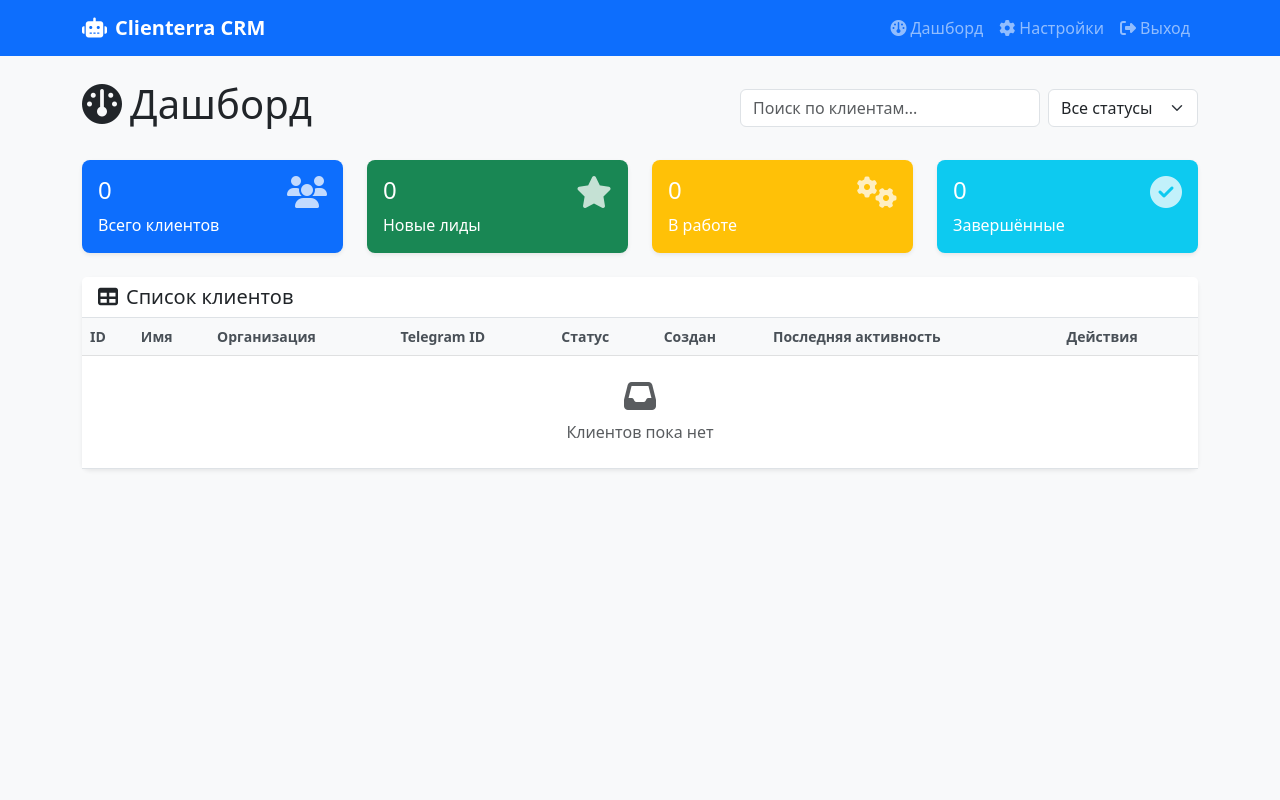
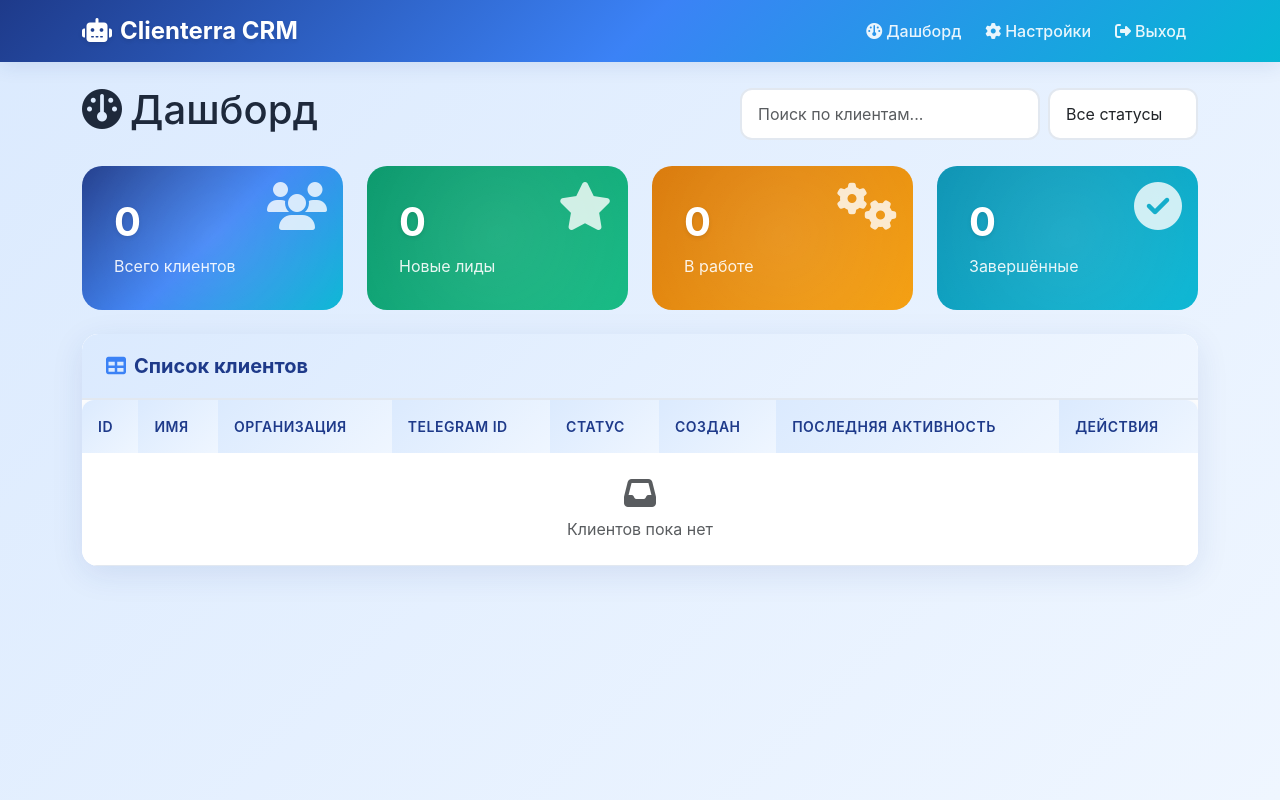
Before and after one commit to ntolkachev-gh/Clienterra-CRM, a Flask app: page / in a window 1280 px wide. Run offline with Flask 3, Linux system fonts and the light colour scheme; a user stored in the database is signed in; data that the repository does not hold is empty.

Commit message:
🌊 Добавлена Ocean Blue тема для CRM
- Красивые океанские градиенты и цвета
- Анимированные статистические карточки
- Современный дизайн с тенями и эффектами
- Улучшенная типографика и интерфейс

```diff
--- a/static/css/style.css
+++ b/static/css/style.css
@@ -1,89 +1,277 @@
-/* Дополнительные стили для Clienterra CRM */
+/* Ocean Blue Theme для Clienterra CRM */
+
+:root {
+    --ocean-primary: #1e3a8a;
+    --ocean-secondary: #3b82f6;
+    --ocean-accent: #06b6d4;
+    --ocean-light: #dbeafe;
+    --ocean-lighter: #eff6ff;
+    --ocean-dark: #1e40af;
+    --ocean-darker: #1e3a8a;
+    --ocean-text: #1e293b;
+    --ocean-text-light: #64748b;
+    --ocean-border: #e2e8f0;
+    --ocean-shadow: rgba(30, 58, 138, 0.1);
+    --ocean-gradient: linear-gradient(135deg, #1e3a8a 0%, #3b82f6 50%, #06b6d4 100%);
+    --ocean-gradient-light: linear-gradient(135deg, #dbeafe 0%, #eff6ff 100%);
+}
 
 body {
-    background-color: #f8f9fa;
+    background: var(--ocean-gradient-light);
+    color: var(--ocean-text);
+    font-family: 'Inter', -apple-system, BlinkMacSystemFont, 'Segoe UI', Roboto, sans-serif;
+    min-height: 100vh;
+}
+
+/* Навигация */
+.navbar {
+    background: var(--ocean-gradient) !important;
+    box-shadow: 0 4px 20px var(--ocean-shadow);
+    border: none;
 }
 
 .navbar-brand {
-    font-weight: 600;
+    font-weight: 700;
+    font-size: 1.5rem;
+    color: white !important;
+    text-shadow: 0 2px 4px rgba(0, 0, 0, 0.1);
 }
 
+.navbar-nav .nav-link {
+    color: rgba(255, 255, 255, 0.9) !important;
+    font-weight: 500;
+    transition: all 0.3s ease;
+    border-radius: 8px;
+    margin: 0 4px;
+}
+
+.navbar-nav .nav-link:hover {
+    color: white !important;
+    background: rgba(255, 255, 255, 0.1);
+    transform: translateY(-1px);
+}
+
+/* Карточки */
 .card {
     border: none;
-    box-shadow: 0 0.125rem 0.25rem rgba(0, 0, 0, 0.075);
-    border-radius: 0.5rem;
+    box-shadow: 0 8px 32px var(--ocean-shadow);
+    border-radius: 16px;
+    background: white;
+    transition: all 0.3s ease;
+    overflow: hidden;
+}
+
+.card:hover {
+    transform: translateY(-4px);
+    box-shadow: 0 12px 40px rgba(30, 58, 138, 0.15);
 }
 
 .card-header {
-    background-color: #fff;
-    border-bottom: 1px solid #dee2e6;
+    background: var(--ocean-gradient-light);
+    border-bottom: 2px solid var(--ocean-border);
+    font-weight: 600;
+    color: var(--ocean-primary);
+    padding: 1.25rem 1.5rem;
+    border-radius: 16px 16px 0 0 !important;
+}
+
+.card-body {
+    padding: 1.5rem;
+}
+
+/* Статистические карточки */
+.stats-card {
+    background: var(--ocean-gradient);
+    color: white;
+    border-radius: 20px;
+    padding: 2rem;
+    position: relative;
+    overflow: hidden;
+}
+
+.stats-card::before {
+    content: '';
+    position: absolute;
+    top: -50%;
+    right: -50%;
+    width: 200%;
+    height: 200%;
+    background: radial-gradient(circle, rgba(255, 255, 255, 0.1) 0%, transparent 70%);
+    animation: float 6s ease-in-out infinite;
+}
+
+.stats-card h4 {
+    font-size: 2.5rem;
+    font-weight: 700;
+    margin-bottom: 0.5rem;
+    text-shadow: 0 2px 4px rgba(0, 0, 0, 0.1);
+}
+
+.stats-card p {
+    font-size: 1rem;
+    opacity: 0.9;
+    margin: 0;
+}
+
+.stats-card i {
+    font-size: 3rem;
+    opacity: 0.8;
+    position: absolute;
+    top: 1rem;
+    right: 1rem;
+}
+
+/* Таблицы */
+.table {
+    border-radius: 12px;
+    overflow: hidden;
+    box-shadow: 0 4px 16px var(--ocean-shadow);
+}
+
+.table th {
+    background: var(--ocean-gradient-light);
+    border: none;
+    font-weight: 600;
+    color: var(--ocean-primary);
+    font-size: 0.875rem;
+    padding: 1rem;
+    text-transform: uppercase;
+    letter-spacing: 0.5px;
+}
+
+.table td {
+    padding: 1rem;
+    border-bottom: 1px solid var(--ocean-border);
+    vertical-align: middle;
+}
+
+.table tbody tr {
+    transition: all 0.2s ease;
+}
+
+.table tbody tr:hover {
+    background: var(--ocean-lighter);
+    transform: scale(1.01);
+}
+
+/* Формы */
+.form-control, .form-select {
+    border: 2px solid var(--ocean-border);
+    border-radius: 12px;
+    padding: 0.75rem 1rem;
+    font-size: 1rem;
+    transition: all 0.3s ease;
+    background: white;
+}
+
+.form-control:focus, .form-select:focus {
+    border-color: var(--ocean-secondary);
+    box-shadow: 0 0 0 0.25rem rgba(59, 130, 246, 0.15);
+    transform: translateY(-1px);
+}
+
+/* Кнопки */
+.btn {
+    border-radius: 12px;
+    font-weight: 600;
+    padding: 0.75rem 1.5rem;
+    transition: all 0.3s ease;
+    border: none;
+    position: relative;
+    overflow: hidden;
+}
+
+.btn-primary {
+    background: var(--ocean-gradient);
+    color: white;
+    box-shadow: 0 4px 16px rgba(59, 130, 246, 0.3);
+}
+
+.btn-primary:hover {
+    transform: translateY(-2px);
+    box-shadow: 0 8px 24px rgba(59, 130, 246, 0.4);
+}
+
+.btn-outline-primary {
+    border: 2px solid var(--ocean-secondary);
+    color: var(--ocean-secondary);
+    background: transparent;
+}
+
+.btn-outline-primary:hover {
+    background: var(--ocean-secondary);
+    color: white;
+    transform: translateY(-2px);
+    box-shadow: 0 8px 24px rgba(59, 130, 246, 0.3);
+}
+
+.btn-outline-secondary {
+    border: 2px solid var(--ocean-text-light);
+    color: var(--ocean-text-light);
+}
+
+.btn-outline-secondary:hover {
+    background: var(--ocean-text-light);
+    color: white;
+}
+
+/* Статус селекты */
+.status-select {
+    min-width: 140px;
+    border-radius: 8px;
+    border: 2px solid var(--ocean-border);
+    padding: 0.5rem;
+    font-size: 0.875rem;
     font-weight: 500;
 }
 
-.table th {
-    border-top: none;
-    font-weight: 600;
-    color: #495057;
-    font-size: 0.875rem;
-}
-
-.status-select {
-    min-width: 120px;
-}
-
+/* Чат контейнер */
 .chat-container {
-    background-color: #fff;
+    background: white;
+    border-radius: 16px;
+    box-shadow: 0 4px 16px var(--ocean-shadow);
 }
 
 .message-item {
-    transition: background-color 0.2s ease;
+    transition: all 0.3s ease;
+    border-radius: 12px;
+    margin: 0.5rem;
 }
 
 .message-item:hover {
-    background-color: #f8f9fa !important;
+    background: var(--ocean-lighter) !important;
+    transform: translateX(4px);
 }
 
-.message-text {
-    line-height: 1.5;
-    word-wrap: break-word;
+.message-item.bg-light {
+    background: var(--ocean-gradient-light) !important;
 }
 
-.chat-preview {
-    border: 1px solid #dee2e6;
-    font-size: 0.9rem;
-}
-
+/* Хлебные крошки */
 .breadcrumb {
-    background-color: transparent;
+    background: transparent;
     padding: 0;
-    margin-bottom: 0.5rem;
+    margin-bottom: 1rem;
 }
 
 .breadcrumb-item + .breadcrumb-item::before {
     content: "›";
-    color: #6c757d;
+    color: var(--ocean-secondary);
+    font-weight: 600;
 }
 
-/* Статистические карточки */
-.card.bg-primary,
-.card.bg-success,
-.card.bg-warning,
-.card.bg-info {
-    transition: transform 0.2s ease;
+.breadcrumb-item a {
+    color: var(--ocean-secondary);
+    text-decoration: none;
+    font-weight: 500;
 }
 
-.card.bg-primary:hover,
-.card.bg-success:hover,
-.card.bg-warning:hover,
-.card.bg-info:hover {
-    transform: translateY(-2px);
+.breadcrumb-item.active {
+    color: var(--ocean-text);
+    font-weight: 600;
 }
 
 /* Анимации */
-.alert {
-    animation: slideInRight 0.3s ease-out;
-}
-
 @keyframes slideInRight {
     from {
         transform: translateX(100%);
@@ -113,66 +334,46 @@
     .chat-container {
         height: 400px !important;
     }
-}
 
-/* Улучшенные формы */
-.form-control:focus,
-.form-select:focus {
-    border-color: #86b7fe;
-    box-shadow: 0 0 0 0.25rem rgba(13, 110, 253, 0.25);
-}
+    .stats-card {
+        padding: 1.5rem;
+    }
 
-/* Кнопки */
-.btn {
-    border-radius: 0.375rem;
-    font-weight: 500;
-}
-
-.btn-outline-primary:hover {
-    transform: translateY(-1px);
-    box-shadow: 0 0.125rem 0.25rem rgba(0, 0, 0, 0.075);
-}
-
-/* Загрузка */
-.loading {
-    display: inline-block;
-    width: 20px;
-    height: 20px;
-    border: 3px solid rgba(255, 255, 255, 0.3);
-    border-radius: 50%;
-    border-top-color: #fff;
-    animation: spin 1s ease-in-out infinite;
-}
-
-@keyframes spin {
-    to {
-        transform: rotate(360deg);
+    .stats-card h4 {
+        font-size: 2rem;
     }
 }
 
-/* Темная тема (опционально) */
-@media (prefers-color-scheme: dark) {
-    body {
-        background-color: #121212;
-        color: #e0e0e0;
-    }
+/* Дополнительные эффекты */
+.card-header h5 {
+    color: var(--ocean-primary);
+    font-weight: 700;
+    margin: 0;
+}
 
-    .card {
-        background-color: #1e1e1e;
-        color: #e0e0e0;
-    }
+.card-header i {
+    color: var(--ocean-secondary);
+    margin-right: 0.5rem;
+}
 
-    .card-header {
-        background-color: #1e1e1e;
-        border-bottom-color: #333;
-    }
+/* Уведомления */
+.notification {
+    position: fixed;
+    top: 20px;
+    right: 20px;
+    z-index: 1050;
+    min-width: 300px;
+    border-radius: 12px;
+    box-shadow: 0 8px 32px rgba(0, 0, 0, 0.15);
+}
 
-    .table {
-        color: #e0e0e0;
-    }
+/* Кастомные цвета для Bootstrap */
+.bg-primary { background: var(--ocean-gradient) !important; }
+.bg-success { background: linear-gradient(135deg, #059669 0%, #10b981 100%) !important; }
+.bg-warning { background: linear-gradient(135deg, #d97706 0%, #f59e0b 100%) !important; }
+.bg-info { background: linear-gradient(135deg, #0891b2 0%, #06b6d4 100%) !important; }
 
-    .table-light {
-        background-color: #2a2a2a;
-        color: #e0e0e0;
-    }
-}
+.text-primary { color: var(--ocean-primary) !important; }
+.text-success { color: #059669 !important; }
+.text-warning { color: #d97706 !important; }
+.text-info { color: #0891b2 !important; }
--- a/templates/dashboard.html
+++ b/templates/dashboard.html
@@ -19,54 +19,46 @@
 <!-- Статистика -->
 <div class="row mb-4">
     <div class="col-md-3">
-        <div class="card bg-primary text-white">
-            <div class="card-body">
+        <div class="stats-card">
             <div class="d-flex justify-content-between">
                 <div>
                     <h4>{{ clients|length }}</h4>
-                        <p class="mb-0">Всего клиентов</p>
+                    <p>Всего клиентов</p>
                 </div>
-                    <i class="fas fa-users fa-2x opacity-75"></i>
-                </div>
+                <i class="fas fa-users"></i>
             </div>
         </div>
     </div>
     <div class="col-md-3">
-        <div class="card bg-success text-white">
-            <div class="card-body">
+        <div class="stats-card" style="background: linear-gradient(135deg, #059669 0%, #10b981 100%);">
             <div class="d-flex justify-content-between">
                 <div>
                     <h4>{{ clients|selectattr('status', 'equalto', 'новый')|list|length }}</h4>
-                        <p class="mb-0">Новые лиды</p>
+                    <p>Новые лиды</p>
                 </div>
-                    <i class="fas fa-star fa-2x opacity-75"></i>
-                </div>
+                <i class="fas fa-star"></i>
             </div>
         </div>
     </div>
     <div class="col-md-3">
-        <div class="card bg-warning text-white">
-            <div class="card-body">
+        <div class="stats-card" style="background: linear-gradient(135deg, #d97706 0%, #f59e0b 100%);">
             <div class="d-flex justify-content-between">
                 <div>
                     <h4>{{ clients|selectattr('status', 'equalto', 'в работе')|list|length }}</h4>
-                        <p class="mb-0">В работе</p>
+                    <p>В работе</p>
                 </div>
-                    <i class="fas fa-cogs fa-2x opacity-75"></i>
-                </div>
+                <i class="fas fa-cogs"></i>
             </div>
         </div>
     </div>
     <div class="col-md-3">
-        <div class="card bg-info text-white">
-            <div class="card-body">
+        <div class="stats-card" style="background: linear-gradient(135deg, #0891b2 0%, #06b6d4 100%);">
             <div class="d-flex justify-content-between">
                 <div>
                     <h4>{{ clients|selectattr('status', 'equalto', 'завершён')|list|length }}</h4>
-                        <p class="mb-0">Завершённые</p>
+                    <p>Завершённые</p>
                 </div>
-                    <i class="fas fa-check-circle fa-2x opacity-75"></i>
-                </div>
+                <i class="fas fa-check-circle"></i>
             </div>
         </div>
     </div>
```
Also changed, not shown: other parts of static/css/style.css (+34 -1 lines). Lines whose indentation alone changed are shown as unchanged.
